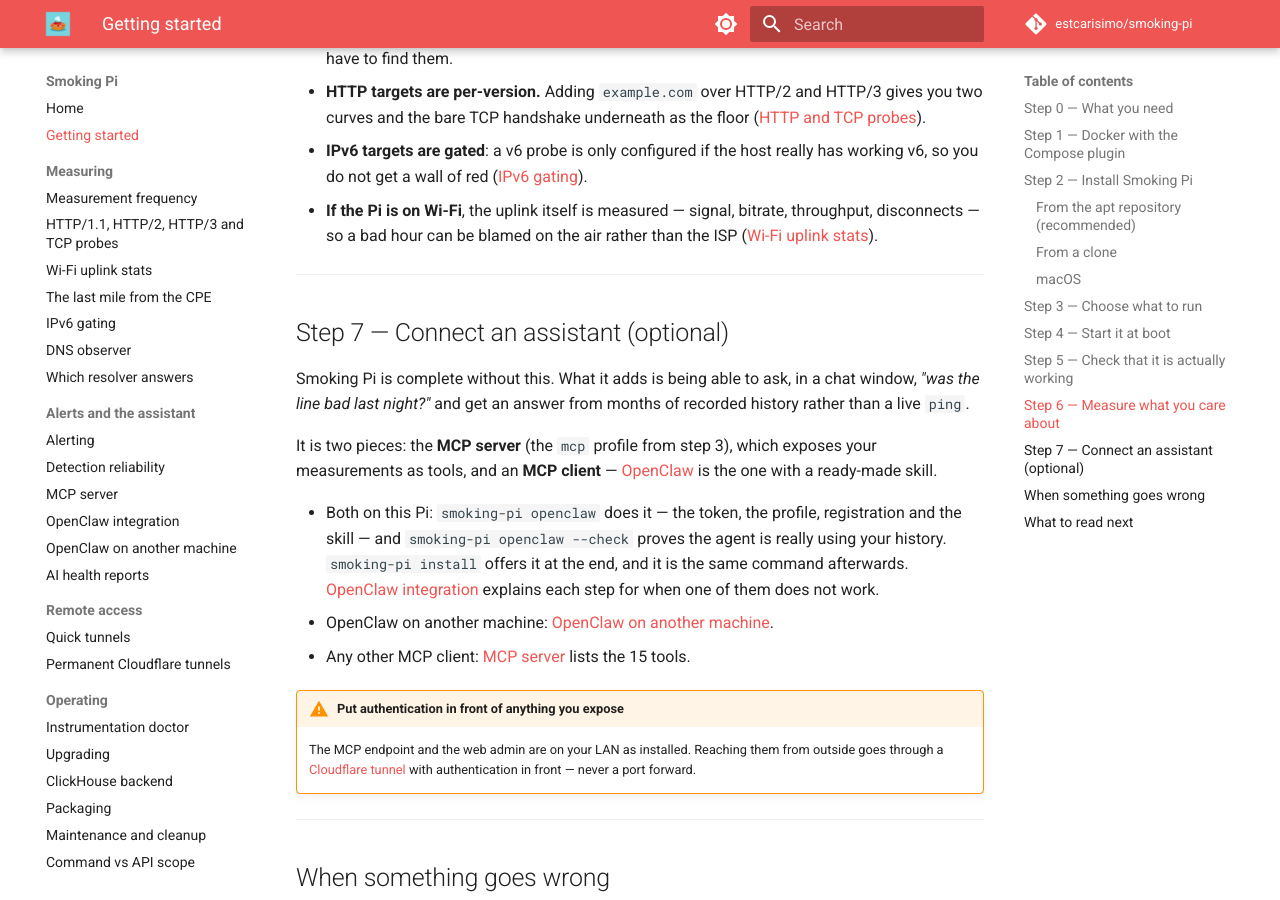
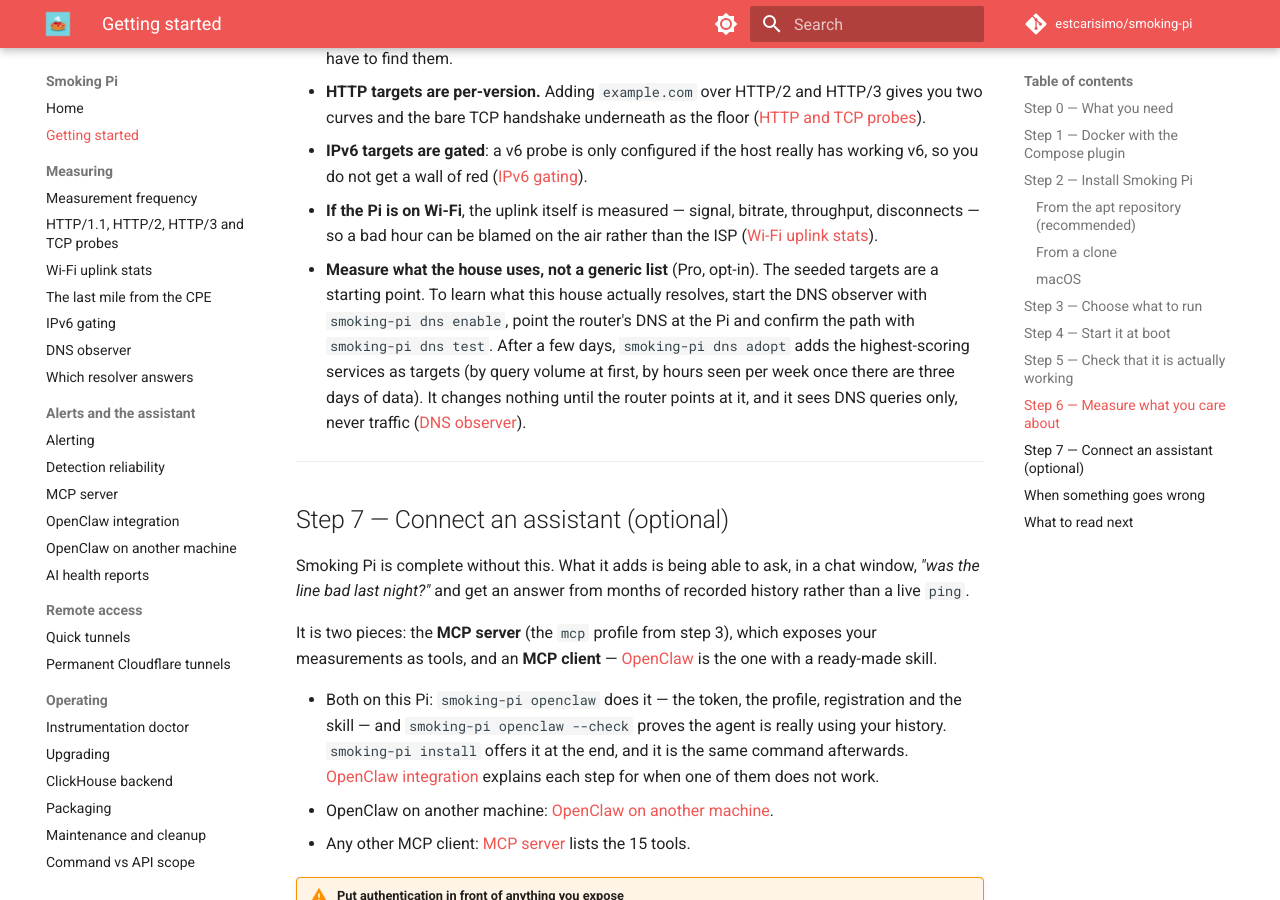
Before and after one commit to estcarisimo/smoking-pi, an MkDocs documentation site: the page built from docs/getting-started.md, in a window 1280 px wide and 900 px high, scrolled down 8150 px. Built offline with MkDocs 1.6.1 and Material for MkDocs 9.7.7, drawn with Linux system fonts in a browser that asks for light colours; comment, search, counter and statistics services are not loaded.

Commit message:
docs: say up front that the DNS observer exists and what it sees (#160)
* docs: say up front that the DNS observer exists and what it sees

It was one row in the README's profile table. The README features,
the docs home page and getting-started step 6 now say what it gives
(the house's own services as targets), how to start it, and what it
cannot see. AdGuard Home is credited in the acknowledgements.

Co-Authored-By: Claude Opus 5.5 <noreply@anthropic.com>

* docs: adopt scores by volume first, presence after 72 h

Co-Authored-By: Claude Opus 5.5 <noreply@anthropic.com>

---------

Co-authored-by: Claude Opus 5.5 <noreply@anthropic.com>

```diff
--- a/docs/getting-started.md
+++ b/docs/getting-started.md
@@ -403,6 +403,15 @@ Useful to know on the first day:
 - **If the Pi is on Wi-Fi**, the uplink itself is measured — signal,
   bitrate, throughput, disconnects — so a bad hour can be blamed on the air
   rather than the ISP ([Wi-Fi uplink stats](wifi.md)).
+- **Measure what the house uses, not a generic list** (Pro, opt-in). The
+  seeded targets are a starting point. To learn what this house actually
+  resolves, start the DNS observer with `smoking-pi dns enable`, point the
+  router's DNS at the Pi and confirm the path with `smoking-pi dns test`.
+  After a few days, `smoking-pi dns adopt` adds the highest-scoring
+  services as targets (by query volume at first, by hours seen per week
+  once there are three days of data). It changes nothing until the router points at it,
+  and it sees DNS queries only, never traffic
+  ([DNS observer](dns-observer.md)).
 
 ---
 
```
Also changed, not shown: README.md (+2 -0 lines), docs/index.md (+6 -0 lines).
